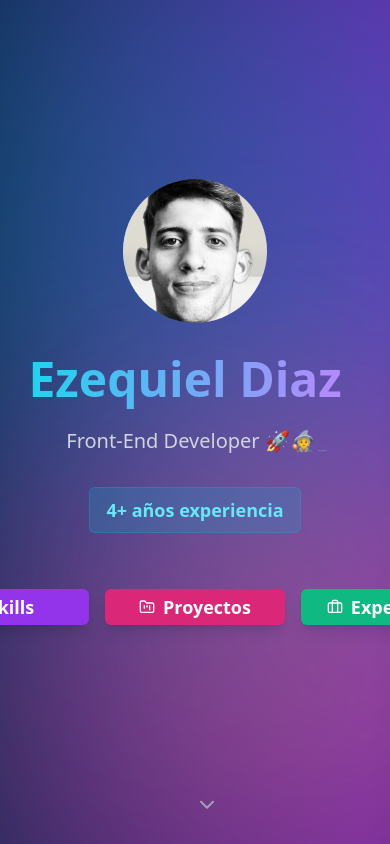
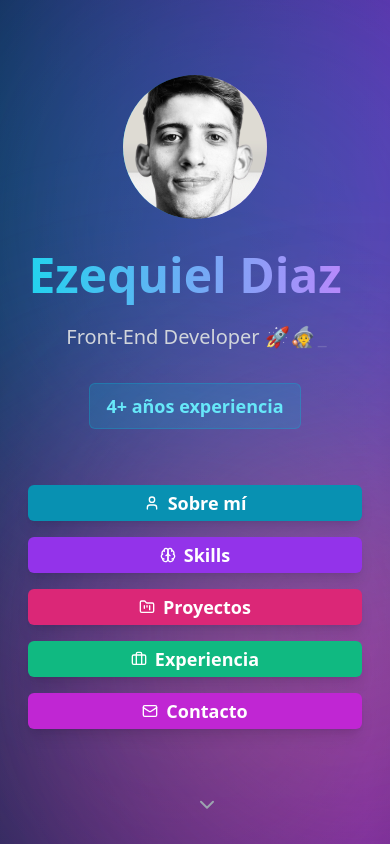
Before and after one commit to EzequielDiaz1/portfolio-ediaz, a Next.js app: page / in a window 390 px wide. Shown: the top 844 px of the page. Built offline with nearby package versions, Linux system fonts and the light colour scheme.

Commit message:
Modifica el estilo del componente HeroSection para que utilice una disposición de columna en dispositivos medianos y superiores, mejorando la presentación visual y la flexibilidad del diseño.

```diff
--- a/components/HeroSection.tsx
+++ b/components/HeroSection.tsx
@@ -84,7 +84,7 @@ const HeroSection: React.FC<HeroSectionProps> = ({ scrollToSection, y, opacity }
         initial={{ opacity: 0, y: 30 }}
         animate={{ opacity: 1, y: 0 }}
         transition={{ duration: 0.8, delay: 0.8 }}
-        className="flex flex-nowrap justify-center gap-4 mb-8 py-2"
+        className="flex flex-col md:flex-row flex-nowrap justify-center gap-4 mb-8 py-2"
       >
         <Button
           className="w-48 min-w-[180px] cursor-pointer flex items-center justify-center gap-2 bg-cyan-600 hover:bg-cyan-700 text-white text-lg font-semibold shadow-lg transition-all duration-300"
```
